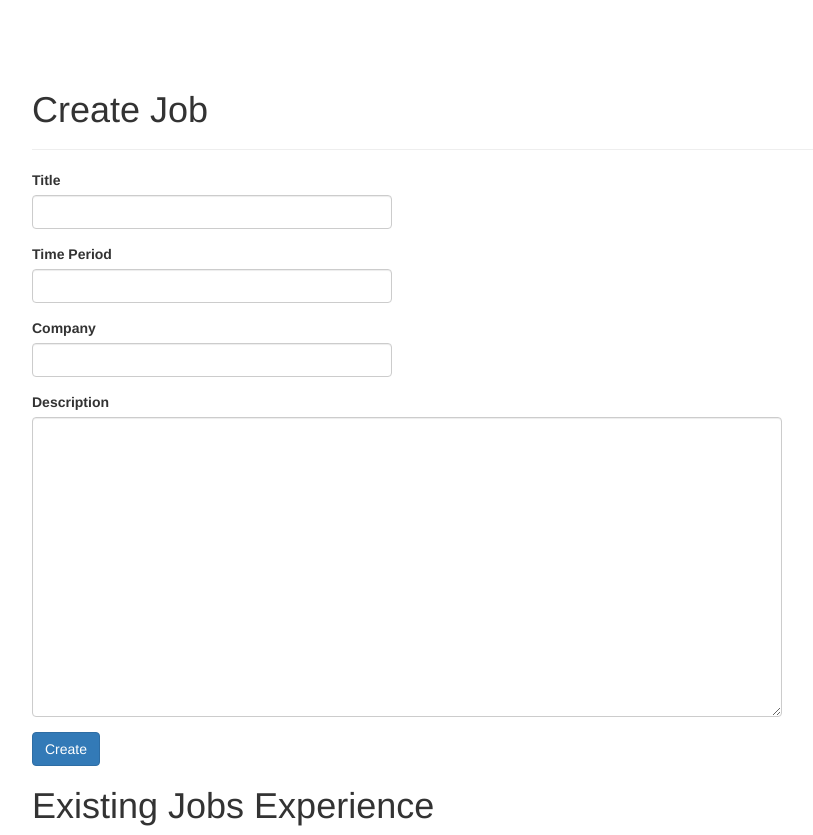
After one commit to lmregus/mywebsite, a Flask app: page /admin/job in a window 1280 px wide. The commit adds this page. Shown: the whole page, without its empty margins (38-851 px from the left). Run offline with Flask 2, Linux system fonts and the light colour scheme; data that the repository does not hold is empty; parts of the project's set-up code (start-up, migrations or seed data) failed here and were passed over; some libraries are stand-ins or nearby versions.

Commit message:
adds the job crud

```diff
--- a/app/app.py
+++ b/app/app.py
@@ -4,7 +4,7 @@ from server import app
 from controllers import general
 from controllers import code_snippet
 from controllers import skill
-
+from controllers import job
 
 if __name__ == '__main__':
     app.run(
--- a/app/controllers/general.py
+++ b/app/controllers/general.py
@@ -8,16 +8,20 @@ from flask import send_file
 from models.code_snippet import CodeSnippet
 from models.forms import ContactForm
 from models.skill import Skill
+from models.job import Job
+
 
 @app.route('/')
 def index():
     slug = '/'
     form = ContactForm(request.form)
     skill = Skill()
+    job = Job()
     page_title = 'Home'
     return render_template('index.html', slug = slug,
                             page_title = page_title,
-                            form = form, skills = skill.get_all())
+                            form = form, skills = skill.get_all(),
+                            jobs = job.get_all())
 
 @app.route('/resume')
 def resume_page():
--- /dev/null
+++ b/app/controllers/job.py
@@ -0,0 +1,73 @@
+from server import app
+
+from flask import render_template
+from flask import request
+from flask import redirect
+
+from models.job import Job
+
+create_page_title = 'Create Job'
+edit_page_title = 'Edit Job'
+
+
+@app.route('/admin/job')
+def job():
+    jobs = Job()
+    return render_template('/admin/job.html', jobs = jobs.get_all(),
+                            page_title = create_page_title)
+
+@app.route('/admin/job/create', methods = ['POST'])
+def create_job():
+    job = Job()
+    jobs = Job().get_all()
+    message = ''
+    if request.method == 'POST':
+        data = {
+            'title': request.form['title'],
+            'time_period': request.form['time_period'],
+            'company': request.form['company'],
+            'description': request.form['description'],
+        }
+        job = job.create(data)
+        message = job.title + ' was created'
+    else:
+        message = 'There was an error trying to create the entry'
+
+    return render_template('/admin/job.html', jobs = jobs, message = message)
+
+@app.route('/admin/job/edit/<job_id>', methods = ['POST', 'GET'])
+def edit_job(job_id):
+    job = Job().get_by_id(job_id)
+    return render_template('admin/update_job.html', job = job,
+                            page_title = edit_page_title)
+
+@app.route('/admin/job/update', methods = ['POST'])
+def update_job():
+    job = Job()
+    jobs = job.get_all()
+    message = ''
+    if request.method == 'POST':
+        data = {
+            'id': request.form['id'],
+            'title': request.form['title'],
+            'time_period': request.form['time_period'],
+            'company': request.form['company'],
+            'description': request.form['description'],
+        }
+        job = job.update(data)
+        message = job.title + ' was updated'
+    else:
+        message = 'There was an error trying to update the entry'
+    return render_template('admin/job.html', jobs = jobs,
+                            message = message,
+                            page_title = create_page_title)
+
+@app.route('/admin/job/delete/<job_id>')
+def delete_job(job_id):
+    job = Job()
+    jobs = job.get_all()
+    job = job.delete(job_id)
+    message = job.title + ' deleted'
+    return render_template('admin/job.html', jobs = jobs,
+                            message = message,
+                            page_title = create_page_title)
--- a/app/migration.py
+++ b/app/migration.py
@@ -11,6 +11,7 @@ manager.add_command('db', MigrateCommand)
 
 from models.code_snippet import CodeSnippet
 from models.skill import Skill
+from models.job import Job
 
 
 if __name__ == '__main__':
--- /dev/null
+++ b/app/models/job.py
@@ -0,0 +1,45 @@
+from server import db
+from server import app
+
+
+class Job(db.Model):
+    __tablename__="job"
+    id = db.Column(db.Integer, primary_key=True)
+    title = db.Column(db.String(128))
+    time_period = db.Column(db.String(64))
+    company = db.Column(db.String(128))
+    description = db.Column(db.Text())
+
+    def get_all(self):
+        jobs = Job.query.all()
+        return jobs
+
+    def get_by_id(self, job_id):
+        job = Job.query.get(job_id)
+        return job
+
+    def create(self, data):
+        job = Job()
+        job.title = data['title']
+        job.time_period = data['time_period']
+        job.company = data['company']
+        job.description = data['description']
+        db.session.add(job)
+        db.session.commit()
+        return job
+
+    def update(self, data):
+        job = Job.query.get(data['id'])
+        job.title = data['title']
+        job.time_period = data['time_period']
+        job.company = data['company']
+        job.description = data['description']
+        db.session.add(job)
+        db.session.commit()
+        return job
+
+    def delete(self, job_id):
+        job = Job.query.get(data['id'])
+        db.session.delete(job)
+        db.sesson.commit()
+        return job
--- /dev/null
+++ b/app/templates/admin/job.html
@@ -0,0 +1,51 @@
+{% extends "admin/admin_layout.html" %}
+
+{{ message }}<br>
+{% block body %}
+	<form method="post" action="/admin/job/create" name="create_snippet">
+		<fieldset class="form-group">
+			<label for="title">Title</label>
+			<div class="row">
+				<div class="col-xs-4">
+					<input type="text" class="form-control" name="title">
+				</div>
+			</div>
+		</fieldset>
+		<fieldset class="form-group">
+			<label for="time_period">Time Period</label>
+			<div class="row">
+				<div class="col-xs-4">
+					<input type="text" class="form-control" name="time_period">
+				</div>
+			</div>
+		</fieldset>
+		<fieldset class="form-group">
+			<label for="company">Company</label>
+			<div class="row">
+				<div class="col-xs-4">
+					<input type="text" class="form-control" name="company">
+				</div>
+			</div>
+		</fieldset>
+		<fieldset class="form-group">
+			<label for="description">Description</label>
+			<div class="row">
+				<div class="col-xs-8">
+					<textarea class="form-control"  name="description" ></textarea>
+				</div>
+			</div>
+		</fieldset>
+		<input type="submit" class="btn btn-primary" value="Create">
+	</form>
+
+	<h1>Existing Jobs Experience</h1>
+	{% for job in jobs|sort(attribute='title') %}
+		<h3>{{ job.title }}</h3>
+		{{ job.time_period }}<br>
+		{{ job.company }}<br>
+		{{ job.description }}<br><br>
+
+		<a href="/admin/job/edit/{{ job.id }}"><button class="btn btn-success">Update</button></a>
+		<a href="/admin/job/delete/{{ job.id }}"><button class="btn btn-danger">Delete</button></a>
+	{% endfor %}
+{% endblock %}
```
Also changed, not shown: app/migrations/versions/15c168b5623e_.py (added, +33 -0 lines), app/migrations/versions/2fa3bae2a0c3_.py (added, +33 -0 lines), app/migrations/versions/36e1e944dca5_.py (added, +26 -0 lines), app/migrations/versions/b524badb4ecf_.py (added, +33 -0 lines), app/templates/admin/update_job.html (added, +13 -0 lines), app/templates/index.html (+7 -27 lines).
